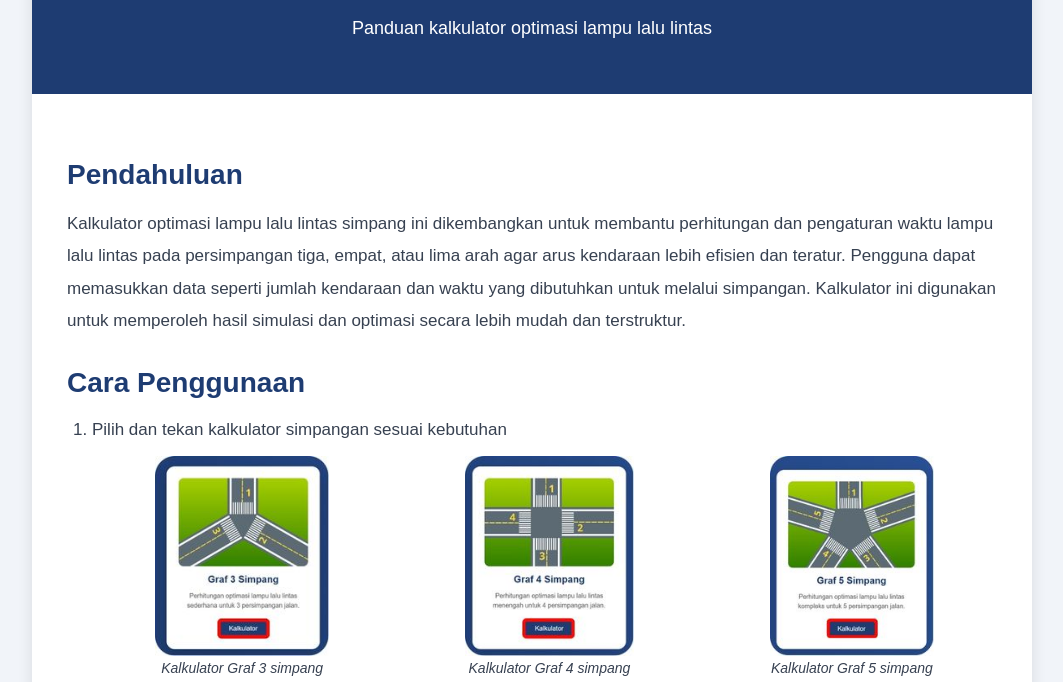
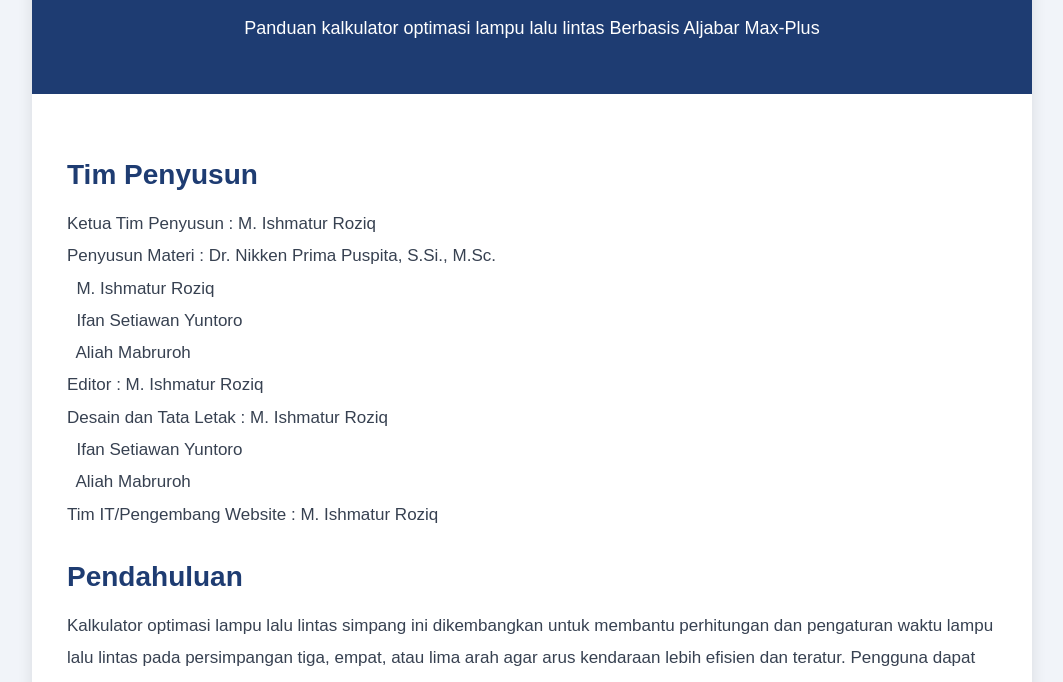
Before and after one commit to mrroziq/Cal_Oplantas, a plain HTML site: page Bukpan.html in a window 1280 px wide. Shown: the part 475-1157 px from the top of the page, without its empty margins (108-1171 px from the left). Drawn offline with Linux system fonts and the light colour scheme.

Commit message:
Update Bukpan.html
menambah nama tim penyusun

```diff
--- a/Bukpan.html
+++ b/Bukpan.html
@@ -27,13 +27,31 @@
     <div class="book-cover">
 
       <h1 id="judulBuku">Buku Panduan</h1>
-      <p id="deskripsiBuku">Panduan kalkulator optimasi lampu lalu lintas</p>
+      <p id="deskripsiBuku">Panduan kalkulator optimasi lampu lalu lintas Berbasis Aljabar Max-Plus</p>
 
     </div>
 
     <div class="book-content">
       <div>
-        <h2>Pendahuluan</h2>
+      <h2>Tim Penyusun</h2>
+
+      <p>
+        <span class="label">Ketua Tim Penyusun</span> : M. Ishmatur Roziq<br>
+
+        <span class="label">Penyusun Materi</span> : Dr. Nikken Prima Puspita, S.Si., M.Sc.<br>
+        <span class="label"></span> &nbsp; M. Ishmatur Roziq<br>
+        <span class="label"></span> &nbsp; Ifan Setiawan Yuntoro<br>
+        <span class="label"></span> &nbsp; Aliah Mabruroh<br>
+
+        <span class="label">Editor</span> : M. Ishmatur Roziq<br>
+        <span class="label">Desain dan Tata Letak</span> : M. Ishmatur Roziq<br>
+        <span class="label"></span> &nbsp; Ifan Setiawan Yuntoro<br>
+        <span class="label"></span> &nbsp; Aliah Mabruroh<br>
+
+        <span class="label">Tim IT/Pengembang Website</span> : M. Ishmatur Roziq
+      </p>
+
+      <h2>Pendahuluan</h2>
 
       <p>
         Kalkulator optimasi lampu lalu lintas simpang ini dikembangkan untuk membantu perhitungan dan
```
